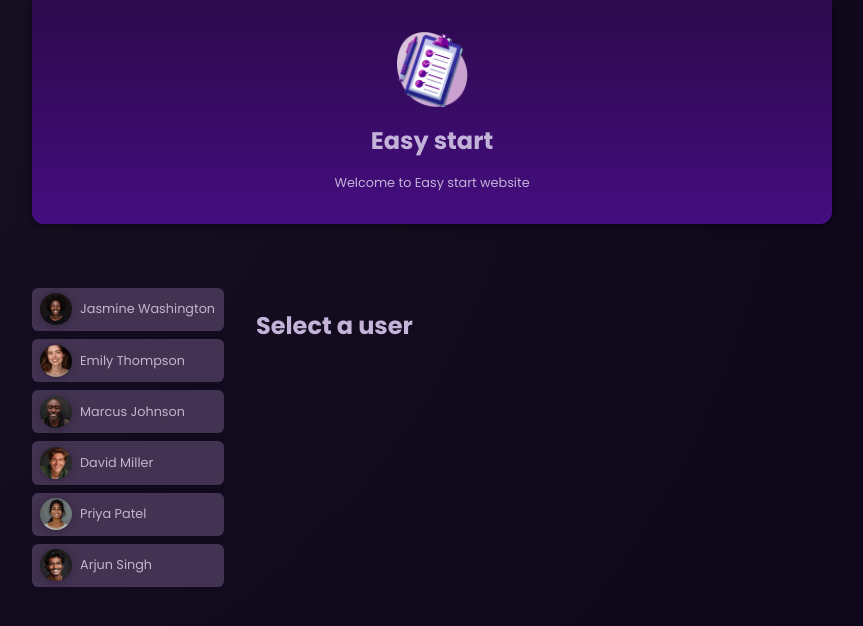
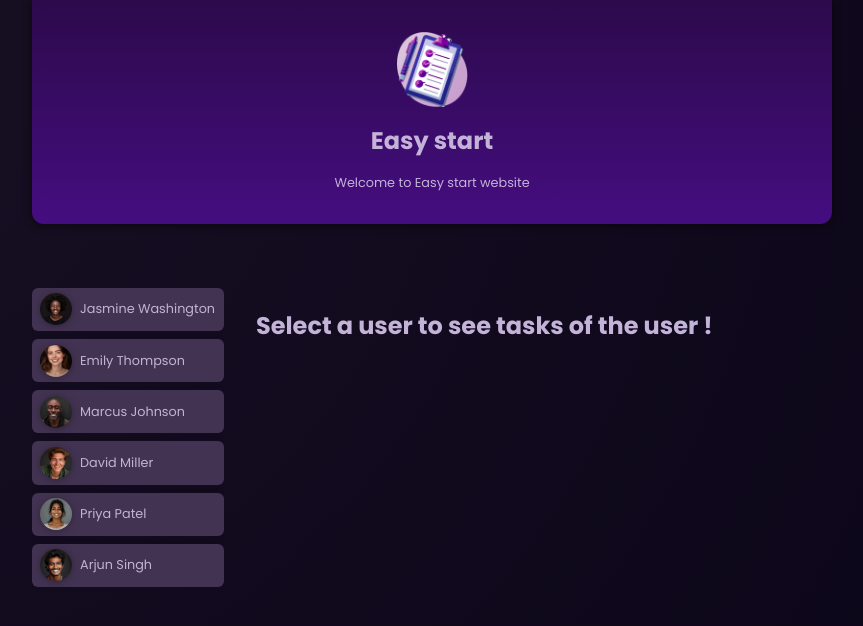
Before and after one commit to Akash-2006/my-angular-app, an Angular app: page / in a window 1280 px wide. Shown: the top 626 px of the page, without its empty margins (208-1071 px from the left). Built offline with nearby package versions, Linux system fonts and the light colour scheme.

Commit message:
added a meaningful message

```diff
--- a/src/app/app.component.html
+++ b/src/app/app.component.html
@@ -14,6 +14,6 @@
   @if (selectedUser?.()) {
   <app-tasks [user]="selectedUser" />
   }@else {
-  <h2>Select a user</h2>
+  <h2>Select a user to see tasks of the user !</h2>
   }
 </main>
```
